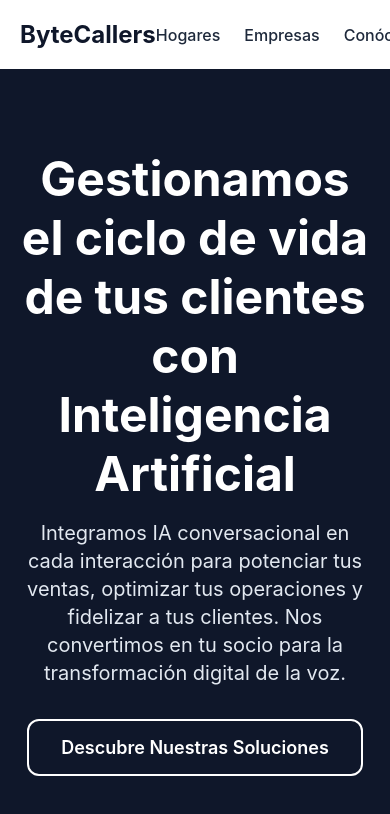
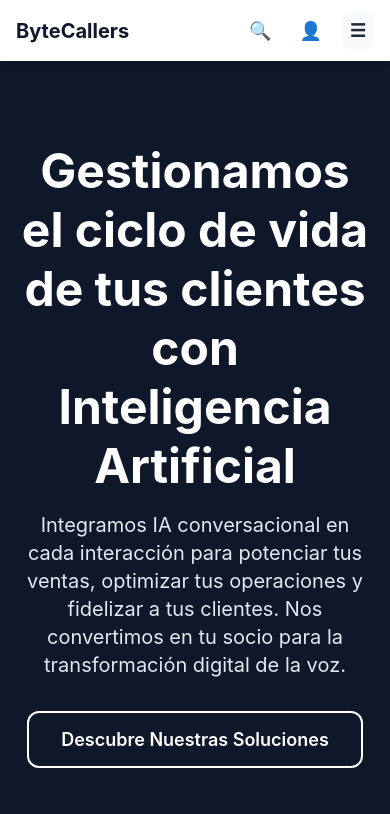
Before and after one commit to Edwarmo/Byte-callers, a React Native app: screen / in a window 390 px wide. Shown: the top 814 px of the page. Built offline with nearby package versions, Linux system fonts and the light colour scheme.

Commit message:
Actualizacion 20/9.2

```diff
--- a/src/clientPortal/components/Header.tsx
+++ b/src/clientPortal/components/Header.tsx
@@ -1,15 +1,29 @@
-import React from 'react';
-import { View, Text, TouchableOpacity, StyleSheet } from 'react-native';
+import React, { useState } from 'react';
+import { View, Text, TouchableOpacity, StyleSheet, Dimensions, Platform } from 'react-native';
 
 interface HeaderProps {
   onNavigate?: (view: 'public' | 'login') => void;
 }
 
-const Header: React.FC<HeaderProps> = ({ onNavigate }) => (
-  <View style={styles.header}>
-    <Text style={styles.logo}>ByteCallers</Text>
+const Header: React.FC<HeaderProps> = ({ onNavigate }) => {
+  const [isMenuOpen, setIsMenuOpen] = useState(false);
+  const [screenData, setScreenData] = useState(Dimensions.get('window'));
 
-    <View style={styles.nav}>
+  React.useEffect(() => {
+    const onChange = (result: any) => {
+      setScreenData(result.window);
+    };
+    const subscription = Dimensions.addEventListener('change', onChange);
+    return () => subscription?.remove();
+  }, []);
+
+  const isTablet = screenData.width >= 768;
+  const isDesktop = screenData.width >= 1024;
+
+  const toggleMenu = () => setIsMenuOpen(!isMenuOpen);
+
+  const NavItems = () => (
+    <>
       <TouchableOpacity style={styles.navItem}>
         <Text style={styles.navText}>Hogares</Text>
       </TouchableOpacity>
@@ -25,7 +39,20 @@ const Header: React.FC<HeaderProps> = ({ onNavigate }) => (
       <TouchableOpacity style={styles.navItem}>
         <Text style={styles.navText}>Ayuda</Text>
       </TouchableOpacity>
+    </>
+  );
+
+  return (
+    <View style={styles.container}>
+      <View style={styles.header}>
+        <Text style={styles.logo}>ByteCallers</Text>
+
+        {/* Desktop/Tablet Navigation */}
+        {isTablet && (
+          <View style={styles.nav}>
+            <NavItems />
           </View>
+        )}
 
         <View style={styles.rightIcons}>
           <TouchableOpacity style={styles.icon}>
@@ -37,14 +64,36 @@ const Header: React.FC<HeaderProps> = ({ onNavigate }) => (
           >
             <Text style={styles.iconText}>👤</Text>
           </TouchableOpacity>
-      <TouchableOpacity style={styles.icon}>
-        <Text style={styles.iconText}>☰</Text>
+
+          {/* Mobile Menu Button */}
+          {!isTablet && (
+            <TouchableOpacity style={styles.icon} onPress={toggleMenu}>
+              <Text style={styles.iconText}>{isMenuOpen ? '✕' : '☰'}</Text>
             </TouchableOpacity>
+          )}
         </View>
       </View>
+
+      {/* Mobile Menu */}
+      {!isTablet && isMenuOpen && (
+        <View style={styles.mobileMenu}>
+          <NavItems />
+        </View>
+      )}
+    </View>
   );
+};
 
 const styles = StyleSheet.create({
+  container: {
+    backgroundColor: '#ffffff',
+    elevation: 2,
+    shadowColor: '#000',
+    shadowOffset: { width: 0, height: 2 },
+    shadowOpacity: 0.1,
+    shadowRadius: 4,
+    zIndex: 1000,
+  },
   header: {
     flexDirection: 'row',
     justifyContent: 'space-between',
@@ -52,39 +101,56 @@ const styles = StyleSheet.create({
     paddingHorizontal: 20,
     paddingVertical: 16,
     backgroundColor: '#ffffff',
-    elevation: 2,
-    shadowColor: '#000',
-    shadowOffset: { width: 0, height: 2 },
-    shadowOpacity: 0.1,
-    shadowRadius: 4,
   },
   logo: {
     fontSize: 24,
     fontWeight: 'bold',
     color: '#0f172a',
+    flex: Platform.OS === 'web' ? 0 : 1,
   },
   nav: {
     flexDirection: 'row',
     gap: 24,
+    flex: 1,
+    justifyContent: 'center',
   },
   navItem: {
     paddingVertical: 8,
+    paddingHorizontal: 4,
   },
   navText: {
     fontSize: 16,
     color: '#1e293b',
     fontWeight: '500',
+    ...(Platform.OS === 'web' && {
+      cursor: 'pointer',
+      transition: 'color 0.2s ease',
+    }),
   },
   rightIcons: {
     flexDirection: 'row',
     gap: 16,
+    alignItems: 'center',
   },
   icon: {
     padding: 8,
+    borderRadius: 8,
+    ...(Platform.OS === 'web' && {
+      cursor: 'pointer',
+      transition: 'background-color 0.2s ease',
+    }),
   },
   iconText: {
     fontSize: 18,
   },
+  mobileMenu: {
+    backgroundColor: '#ffffff',
+    paddingVertical: 16,
+    paddingHorizontal: 20,
+    borderTopWidth: 1,
+    borderTopColor: '#e2e8f0',
+    gap: 16,
+  },
 });
 
 export default React.memo(Header);
--- /dev/null
+++ b/src/clientPortal/components/ResponsiveNavigation.tsx
@@ -0,0 +1,51 @@
+import React from 'react';
+import { TouchableOpacity, Text, StyleSheet } from 'react-native';
+import { ResponsiveHeader } from '../../shared/ui/ResponsiveHeader';
+
+interface ResponsiveNavigationProps {
+  onNavigate?: (view: 'public' | 'login') => void;
+}
+
+const ResponsiveNavigation: React.FC<ResponsiveNavigationProps> = ({ onNavigate }) => {
+  const menuItems = [
+    { label: 'Hogares', onPress: () => console.log('Hogares') },
+    { label: 'Empresas', onPress: () => console.log('Empresas') },
+    { label: 'Conócenos', onPress: () => console.log('Conócenos') },
+    { label: 'Servicios', onPress: () => console.log('Servicios') },
+    { label: 'Ayuda', onPress: () => console.log('Ayuda') },
+  ];
+
+  const rightActions = (
+    <>
+      <TouchableOpacity style={styles.icon}>
+        <Text style={styles.iconText}>🔍</Text>
+      </TouchableOpacity>
+      <TouchableOpacity
+        style={styles.icon}
+        onPress={() => onNavigate?.('login')}
+      >
+        <Text style={styles.iconText}>👤</Text>
+      </TouchableOpacity>
+    </>
+  );
+
+  return (
+    <ResponsiveHeader
+      title="ByteCallers"
+      menuItems={menuItems}
+      rightActions={rightActions}
+    />
+  );
+};
+
+const styles = StyleSheet.create({
+  icon: {
+    padding: 8,
+    borderRadius: 8,
+  },
+  iconText: {
+    fontSize: 18,
+  },
+});
+
+export default React.memo(ResponsiveNavigation);
--- a/src/pages/LandingPage.tsx
+++ b/src/pages/LandingPage.tsx
@@ -1,6 +1,6 @@
 import React from 'react';
 import { View, ScrollView, StyleSheet } from 'react-native';
-import Header from '../clientPortal/components/Header';
+import ResponsiveNavigation from '../clientPortal/components/ResponsiveNavigation';
 import Hero from '../clientPortal/components/Hero';
 import ServiceTabs from '../clientPortal/components/ServiceTabs';
 import Benefits from '../clientPortal/components/Benefits';
@@ -16,7 +16,7 @@ interface LandingPageProps {
 
 export const LandingPage: React.FC<LandingPageProps> = ({ onNavigate }) => (
   <View style={styles.container}>
-    <Header onNavigate={onNavigate} />
+    <ResponsiveNavigation onNavigate={onNavigate} />
     <ScrollView showsVerticalScrollIndicator={false}>
       <Hero />
       <ServiceTabs />
--- /dev/null
+++ b/src/shared/ui/ResponsiveHeader.tsx
@@ -0,0 +1,183 @@
+import React, { useState, useEffect } from 'react';
+import { View, Text, TouchableOpacity, StyleSheet, Dimensions, Platform } from 'react-native';
+
+interface ResponsiveHeaderProps {
+  title: string;
+  menuItems?: Array<{ label: string; onPress: () => void }>;
+  rightActions?: React.ReactNode;
+  onMenuToggle?: (isOpen: boolean) => void;
+}
+
+export const ResponsiveHeader: React.FC<ResponsiveHeaderProps> = ({
+  title,
+  menuItems = [],
+  rightActions,
+  onMenuToggle,
+}) => {
+  const [isMenuOpen, setIsMenuOpen] = useState(false);
+  const [screenData, setScreenData] = useState(Dimensions.get('window'));
+
+  useEffect(() => {
+    const onChange = (result: any) => {
+      setScreenData(result.window);
+      if (result.window.width >= 768 && isMenuOpen) {
+        setIsMenuOpen(false);
+      }
+    };
+    const subscription = Dimensions.addEventListener('change', onChange);
+    return () => subscription?.remove();
+  }, [isMenuOpen]);
+
+  const isTablet = screenData.width >= 768;
+  const isDesktop = screenData.width >= 1024;
+
+  const toggleMenu = () => {
+    const newState = !isMenuOpen;
+    setIsMenuOpen(newState);
+    onMenuToggle?.(newState);
+  };
+
+  const MenuItems = () => (
+    <>
+      {menuItems.map((item, index) => (
+        <TouchableOpacity
+          key={index}
+          style={[styles.navItem, !isTablet && styles.mobileNavItem]}
+          onPress={() => {
+            item.onPress();
+            if (!isTablet) setIsMenuOpen(false);
+          }}
+        >
+          <Text style={[styles.navText, !isTablet && styles.mobileNavText]}>
+            {item.label}
+          </Text>
+        </TouchableOpacity>
+      ))}
+    </>
+  );
+
+  return (
+    <View style={styles.container}>
+      <View style={[styles.header, isDesktop && styles.desktopHeader]}>
+        <Text style={[styles.title, isDesktop && styles.desktopTitle]}>{title}</Text>
+
+        {/* Desktop/Tablet Navigation */}
+        {isTablet && (
+          <View style={styles.nav}>
+            <MenuItems />
+          </View>
+        )}
+
+        <View style={styles.rightSection}>
+          {rightActions}
+
+          {/* Mobile Menu Button */}
+          {!isTablet && menuItems.length > 0 && (
+            <TouchableOpacity style={styles.menuButton} onPress={toggleMenu}>
+              <Text style={styles.menuButtonText}>
+                {isMenuOpen ? '✕' : '☰'}
+              </Text>
+            </TouchableOpacity>
+          )}
+        </View>
+      </View>
+
+      {/* Mobile Menu */}
+      {!isTablet && isMenuOpen && (
+        <View style={styles.mobileMenu}>
+          <MenuItems />
+        </View>
+      )}
+    </View>
+  );
+};
+
+const styles = StyleSheet.create({
+  container: {
+    backgroundColor: '#ffffff',
+    elevation: 2,
+    shadowColor: '#000',
+    shadowOffset: { width: 0, height: 2 },
+    shadowOpacity: 0.1,
+    shadowRadius: 4,
+    zIndex: 1000,
+  },
+  header: {
+    flexDirection: 'row',
+    justifyContent: 'space-between',
+    alignItems: 'center',
+    paddingHorizontal: 16,
+    paddingVertical: 12,
+    minHeight: 60,
+  },
+  desktopHeader: {
+    paddingHorizontal: 32,
+    paddingVertical: 16,
+    minHeight: 70,
+  },
+  title: {
+    fontSize: 20,
+    fontWeight: 'bold',
+    color: '#0f172a',
+    flex: 1,
+  },
+  desktopTitle: {
+    fontSize: 24,
+    flex: 0,
+  },
+  nav: {
+    flexDirection: 'row',
+    gap: 32,
+    flex: 1,
+    justifyContent: 'center',
+  },
+  navItem: {
+    paddingVertical: 8,
+    paddingHorizontal: 4,
+  },
+  mobileNavItem: {
+    paddingVertical: 16,
+    paddingHorizontal: 0,
+    borderBottomWidth: 1,
+    borderBottomColor: '#f1f5f9',
+  },
+  navText: {
+    fontSize: 16,
+    color: '#1e293b',
+    fontWeight: '500',
+    ...(Platform.OS === 'web' && {
+      cursor: 'pointer',
+      transition: 'color 0.2s ease',
+    }),
+  },
+  mobileNavText: {
+    fontSize: 18,
+    paddingVertical: 4,
+  },
+  rightSection: {
+    flexDirection: 'row',
+    alignItems: 'center',
+    gap: 12,
+  },
+  menuButton: {
+    padding: 8,
+    borderRadius: 6,
+    backgroundColor: '#f8fafc',
+    ...(Platform.OS === 'web' && {
+      cursor: 'pointer',
+      transition: 'background-color 0.2s ease',
+    }),
+  },
+  menuButtonText: {
+    fontSize: 18,
+    color: '#1e293b',
+    fontWeight: 'bold',
+  },
+  mobileMenu: {
+    backgroundColor: '#ffffff',
+    paddingVertical: 8,
+    paddingHorizontal: 16,
+    borderTopWidth: 1,
+    borderTopColor: '#e2e8f0',
+  },
+});
--- a/src/shared/ui/index.ts
+++ b/src/shared/ui/index.ts
@@ -5,3 +5,4 @@ export { default as Loader } from './Loader';
 export { default as Layout } from './Layout';
 export { default as Input } from './Input';
 export { default as Card } from './Card';
+export { ResponsiveHeader } from './ResponsiveHeader';
```
Lines whose indentation alone changed are shown as unchanged.
